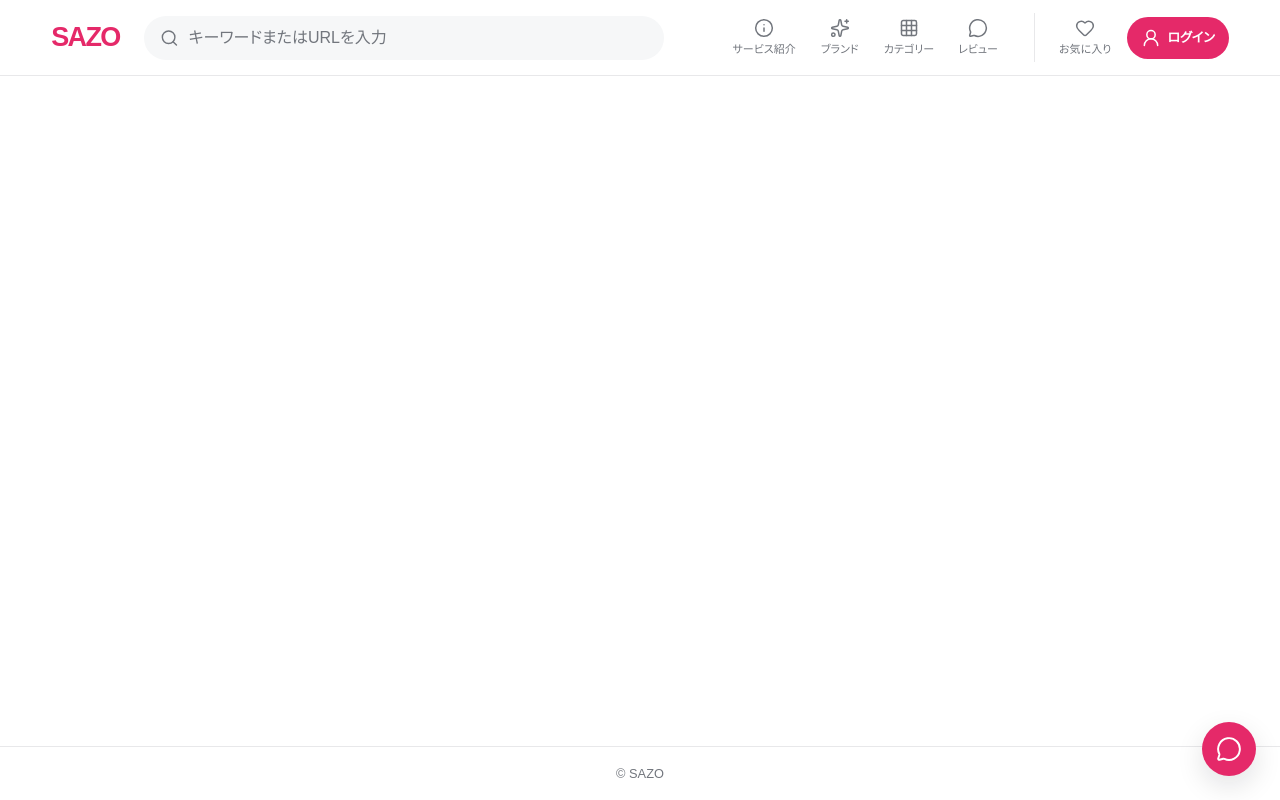
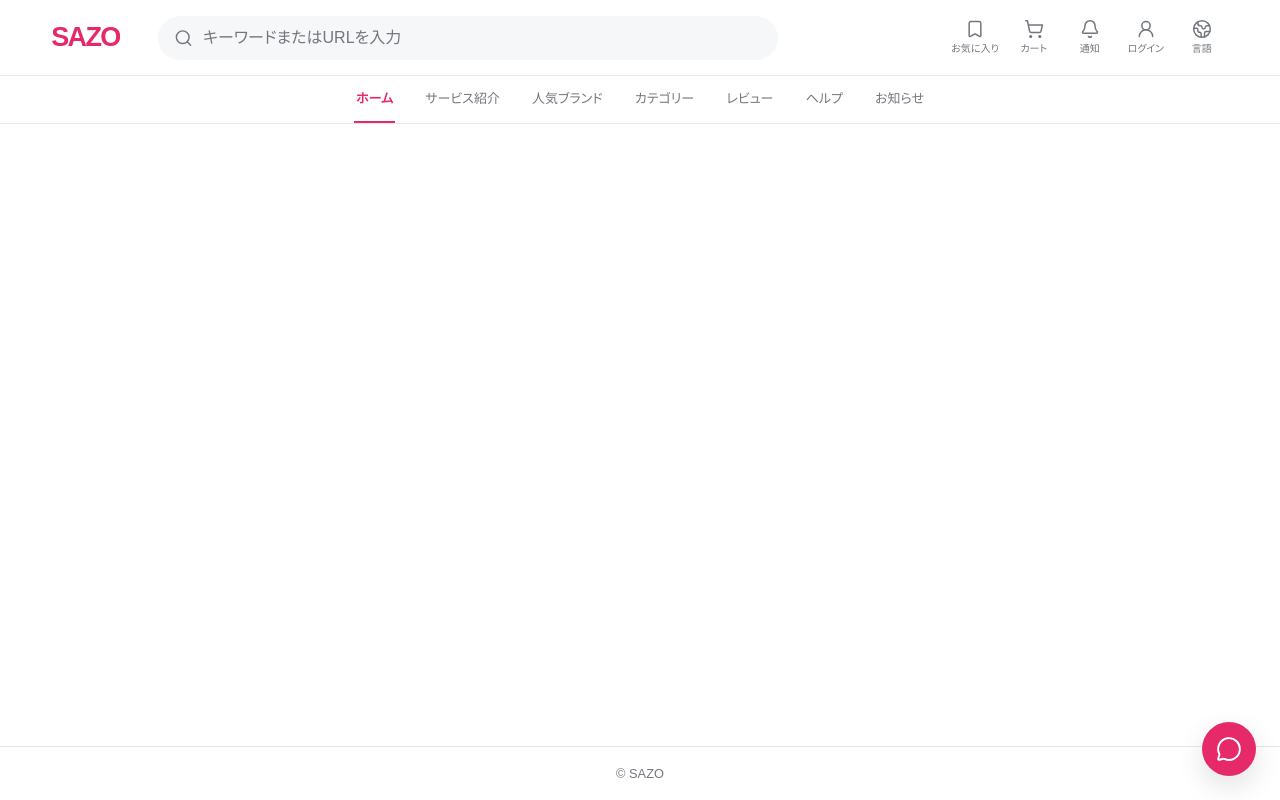
Before and after one commit to tetsufujita/jplanet-commerce-mock, a React (Vite) app: page /sazo-commerce-mock in a window 1280 px wide. Built offline with nearby package versions, Linux system fonts and the light colour scheme.

Commit message:
fix: align SAZO shell controls and behavior

```diff
--- a/package.json
+++ b/package.json
@@ -36,6 +36,7 @@
     "eslint-plugin-react-hooks": "^7.0.1",
     "eslint-plugin-react-refresh": "^0.4.24",
     "globals": "^16.5.0",
+    "jsdom": "^26.1.0",
     "pixelmatch": "^7.2.0",
     "pngjs": "^7.0.0",
     "prettier": "^3.8.3",
--- a/src/i18n/locales/en.json
+++ b/src/i18n/locales/en.json
@@ -137,15 +137,22 @@
       "mobileLabel": "モバイルメニュー",
       "home": "ホーム",
       "service": "サービス紹介",
-      "brands": "ブランド",
+      "brands": "人気ブランド",
       "categories": "カテゴリー",
       "reviews": "レビュー",
+      "help": "ヘルプ",
+      "news": "お知らせ",
+      "notification": "通知",
+      "search": "検索",
       "favorites": "お気に入り",
       "mypage": "マイページ"
     },
     "actions": {
       "login": "ログイン",
-      "chat": "チャットを開く"
+      "chat": "チャットを開く",
+      "cart": "カート",
+      "language": "言語",
+      "topActionsLabel": "ユーザーメニュー"
     },
     "footer": {
       "copyright": "© SAZO"
--- a/src/i18n/locales/ja.json
+++ b/src/i18n/locales/ja.json
@@ -137,15 +137,22 @@
       "mobileLabel": "モバイルメニュー",
       "home": "ホーム",
       "service": "サービス紹介",
-      "brands": "ブランド",
+      "brands": "人気ブランド",
       "categories": "カテゴリー",
       "reviews": "レビュー",
+      "help": "ヘルプ",
+      "news": "お知らせ",
+      "notification": "通知",
+      "search": "検索",
       "favorites": "お気に入り",
       "mypage": "マイページ"
     },
     "actions": {
       "login": "ログイン",
-      "chat": "チャットを開く"
+      "chat": "チャットを開く",
+      "cart": "カート",
+      "language": "言語",
+      "topActionsLabel": "ユーザーメニュー"
     },
     "footer": {
       "copyright": "© SAZO"
--- a/src/i18n/locales/pt-BR.json
+++ b/src/i18n/locales/pt-BR.json
@@ -137,15 +137,22 @@
       "mobileLabel": "モバイルメニュー",
       "home": "ホーム",
       "service": "サービス紹介",
-      "brands": "ブランド",
+      "brands": "人気ブランド",
       "categories": "カテゴリー",
       "reviews": "レビュー",
+      "help": "ヘルプ",
+      "news": "お知らせ",
+      "notification": "通知",
+      "search": "検索",
       "favorites": "お気に入り",
       "mypage": "マイページ"
     },
     "actions": {
       "login": "ログイン",
-      "chat": "チャットを開く"
+      "chat": "チャットを開く",
+      "cart": "カート",
+      "language": "言語",
+      "topActionsLabel": "ユーザーメニュー"
     },
     "footer": {
       "copyright": "© SAZO"
--- a/src/sazo-commerce/SazoShell.tsx
+++ b/src/sazo-commerce/SazoShell.tsx
@@ -1,35 +1,33 @@
-import type { ComponentType, Dispatch, ReactNode } from "react";
+import type { Dispatch, ReactNode } from "react";
 import {
-  Grid3X3,
+  Bell,
+  Bookmark,
+  Globe2,
   Heart,
   Home,
-  Info,
   MessageCircle,
   Search,
-  Sparkles,
+  ShoppingCart,
   UserRound,
+  type LucideIcon,
 } from "lucide-react";
 import { useTranslation } from "react-i18next";
 import type { SazoAction, SazoState, SazoView } from "@/sazo-commerce/model";
 
 interface NavigationItem {
-  icon: ComponentType<{ "aria-hidden": true; size: number; strokeWidth: number }>;
+  icon?: LucideIcon;
   translationKey: string;
-  view: SazoView;
+  view?: SazoView;
 }
 
 const desktopNavigation = [
-  { icon: Info, translationKey: "sazo.navigation.service", view: "service" },
-  { icon: Sparkles, translationKey: "sazo.navigation.brands", view: "brands" },
-  { icon: Grid3X3, translationKey: "sazo.navigation.categories", view: "categories" },
-  { icon: MessageCircle, translationKey: "sazo.navigation.reviews", view: "reviews" },
-] satisfies readonly NavigationItem[];
-
-const mobileNavigation = [
-  { icon: Home, translationKey: "sazo.navigation.home", view: "home" },
-  { icon: Grid3X3, translationKey: "sazo.navigation.categories", view: "categories" },
-  { icon: Heart, translationKey: "sazo.navigation.favorites", view: "favorites" },
-  { icon: UserRound, translationKey: "sazo.navigation.mypage", view: "mypage" },
+  { translationKey: "sazo.navigation.home", view: "home" },
+  { translationKey: "sazo.navigation.service", view: "service" },
+  { translationKey: "sazo.navigation.brands", view: "brands" },
+  { translationKey: "sazo.navigation.categories", view: "categories" },
+  { translationKey: "sazo.navigation.reviews", view: "reviews" },
+  { translationKey: "sazo.navigation.help" },
+  { translationKey: "sazo.navigation.news" },
 ] satisfies readonly NavigationItem[];
 
 export interface SazoShellProps {
@@ -39,27 +37,63 @@ export interface SazoShellProps {
 }
 
 interface NavigationButtonProps {
+  className?: string;
   dispatch: Dispatch<SazoAction>;
-  icon: NavigationItem["icon"];
+  icon?: LucideIcon;
   label: string;
   state: SazoState;
-  view: SazoView;
+  view?: SazoView;
 }
 
 function NavigationButton({
+  className = "sazo-nav-button",
   dispatch,
   icon: Icon,
   label,
   state,
   view,
 }: NavigationButtonProps) {
+  const isNavigable = view !== undefined;
+
   return (
     <button
-      aria-pressed={state.view === view}
-      className="sazo-nav-button"
-      onClick={() => {
+      aria-pressed={isNavigable ? state.view === view : undefined}
+      className={className}
+      onClick={
+        isNavigable
+          ? () => {
               dispatch({ type: "navigate", view });
-      }}
+            }
+          : undefined
+      }
+      type="button"
+    >
+      {Icon === undefined ? null : <Icon aria-hidden size={20} strokeWidth={1.8} />}
+      <span>{label}</span>
+    </button>
+  );
+}
+
+interface ControlButtonProps {
+  className: string;
+  expanded?: boolean;
+  icon: LucideIcon;
+  label: string;
+  onPress?: () => void;
+}
+
+function ControlButton({
+  className,
+  expanded,
+  icon: Icon,
+  label,
+  onPress,
+}: ControlButtonProps) {
+  return (
+    <button
+      aria-expanded={expanded}
+      className={className}
+      onClick={onPress}
       type="button"
     >
       <Icon aria-hidden size={20} strokeWidth={1.8} />
@@ -68,8 +102,43 @@ function NavigationButton({
   );
 }
 
+interface WordmarkProps {
+  dispatch: Dispatch<SazoAction>;
+  homeLabel: string;
+  wordmark: string;
+}
+
+function Wordmark({ dispatch, homeLabel, wordmark }: WordmarkProps) {
+  return (
+    <button
+      aria-label={homeLabel}
+      className="sazo-wordmark"
+      onClick={() => {
+        dispatch({ type: "navigate", view: "home" });
+      }}
+      type="button"
+    >
+      {wordmark}
+    </button>
+  );
+}
+
+interface ShellFooterProps {
+  copyright: string;
+}
+
+function ShellFooter({ copyright }: ShellFooterProps) {
+  return (
+    <footer className="sazo-footer">
+      <small>{copyright}</small>
+    </footer>
+  );
+}
+
 export function SazoShell({ children, dispatch, state }: SazoShellProps) {
   const { t } = useTranslation();
+  const loginExpanded = state.overlay === "login";
+  const serviceView = state.view === "service";
 
   return (
     <div
@@ -78,17 +147,13 @@ export function SazoShell({ children, dispatch, state }: SazoShellProps) {
       data-overlay={state.overlay}
       data-view={state.view}
     >
-      <header className="sazo-desktop-header" data-shell="desktop">
-        <button
-          aria-label={t("sazo.brand.homeLabel")}
-          className="sazo-wordmark"
-          onClick={() => {
-            dispatch({ type: "navigate", view: "home" });
-          }}
-          type="button"
-        >
-          {t("sazo.brand.wordmark")}
-        </button>
+      <div className="sazo-desktop-shell" data-shell="desktop">
+        <header className="sazo-desktop-header">
+          <Wordmark
+            dispatch={dispatch}
+            homeLabel={t("sazo.brand.homeLabel")}
+            wordmark={t("sazo.brand.wordmark")}
+          />
 
           <div className="sazo-search" role="search">
             <label className="sazo-visually-hidden" htmlFor="sazo-desktop-search">
@@ -102,12 +167,57 @@ export function SazoShell({ children, dispatch, state }: SazoShellProps) {
             />
           </div>
 
-        <nav aria-label={t("sazo.navigation.desktopLabel")} className="sazo-desktop-nav">
+          <div
+            aria-label={t("sazo.actions.topActionsLabel")}
+            className="sazo-top-actions"
+            role="group"
+          >
+            <NavigationButton
+              className="sazo-top-action"
+              dispatch={dispatch}
+              icon={Bookmark}
+              label={t("sazo.navigation.favorites")}
+              state={state}
+              view="favorites"
+            />
+            <ControlButton
+              className="sazo-top-action"
+              icon={ShoppingCart}
+              label={t("sazo.actions.cart")}
+            />
+            <ControlButton
+              className="sazo-top-action"
+              icon={Bell}
+              label={t("sazo.navigation.notification")}
+            />
+            <ControlButton
+              className="sazo-top-action"
+              expanded={loginExpanded}
+              icon={UserRound}
+              label={t("sazo.actions.login")}
+              onPress={() => {
+                dispatch({ type: "open-login" });
+              }}
+            />
+            <ControlButton
+              className="sazo-top-action"
+              icon={Globe2}
+              label={t("sazo.actions.language")}
+            />
+          </div>
+        </header>
+
+        <nav
+          aria-hidden={serviceView}
+          aria-label={t("sazo.navigation.desktopLabel")}
+          className="sazo-desktop-nav"
+          data-behavior="sticky"
+        >
           {desktopNavigation.map((item) => (
             <NavigationButton
+              className="sazo-secondary-button"
               dispatch={dispatch}
-              icon={item.icon}
-              key={item.view}
+              key={item.translationKey}
               label={t(item.translationKey)}
               state={state}
               view={item.view}
@@ -115,7 +225,47 @@ export function SazoShell({ children, dispatch, state }: SazoShellProps) {
           ))}
         </nav>
 
-        <div className="sazo-account-actions">
+        <main className="sazo-main">{children}</main>
+        <ShellFooter copyright={t("sazo.footer.copyright")} />
+      </div>
+
+      <div className="sazo-mobile-shell" data-shell="mobile">
+        <header className="sazo-mobile-header">
+          <Wordmark
+            dispatch={dispatch}
+            homeLabel={t("sazo.brand.homeLabel")}
+            wordmark={t("sazo.brand.wordmark")}
+          />
+        </header>
+
+        <main className="sazo-main">{children}</main>
+        <ShellFooter copyright={t("sazo.footer.copyright")} />
+
+        <nav
+          aria-hidden={serviceView}
+          aria-label={t("sazo.navigation.mobileLabel")}
+          className="sazo-mobile-nav"
+          data-behavior="fixed"
+        >
+          <NavigationButton
+            dispatch={dispatch}
+            icon={Home}
+            label={t("sazo.navigation.home")}
+            state={state}
+            view="home"
+          />
+          <ControlButton
+            className="sazo-nav-button"
+            icon={Bell}
+            label={t("sazo.navigation.notification")}
+          />
+          <NavigationButton
+            dispatch={dispatch}
+            icon={Search}
+            label={t("sazo.navigation.search")}
+            state={state}
+            view="catalog"
+          />
           <NavigationButton
             dispatch={dispatch}
             icon={Heart}
@@ -123,80 +273,20 @@ export function SazoShell({ children, dispatch, state }: SazoShellProps) {
             state={state}
             view="favorites"
           />
-          <button
-            className="sazo-login-button"
-            onClick={() => {
+          <ControlButton
+            className="sazo-nav-button"
+            expanded={loginExpanded}
+            icon={UserRound}
+            label={t("sazo.actions.login")}
+            onPress={() => {
               dispatch({ type: "open-login" });
             }}
-            type="button"
-          >
-            <UserRound aria-hidden size={20} strokeWidth={1.8} />
-            <span>{t("sazo.actions.login")}</span>
-          </button>
+          />
+        </nav>
       </div>
-      </header>
-
-      <header className="sazo-mobile-header" data-shell="mobile">
-        <button
-          aria-label={t("sazo.brand.homeLabel")}
-          className="sazo-wordmark"
-          onClick={() => {
-            dispatch({ type: "navigate", view: "home" });
-          }}
-          type="button"
-        >
-          {t("sazo.brand.wordmark")}
-        </button>
-        <div className="sazo-mobile-actions">
-          <button
-            aria-label={t("sazo.search.label")}
-            className="sazo-icon-button"
-            onClick={() => {
-              dispatch({ type: "navigate", view: "catalog" });
-            }}
-            type="button"
-          >
-            <Search aria-hidden size={22} strokeWidth={1.8} />
-          </button>
-          <button
-            aria-label={t("sazo.actions.login")}
-            className="sazo-icon-button"
-            onClick={() => {
-              dispatch({ type: "open-login" });
-            }}
-            type="button"
-          >
-            <UserRound aria-hidden size={22} strokeWidth={1.8} />
-          </button>
-        </div>
-      </header>
-
-      <main className="sazo-main" id="sazo-main">
-        {children}
-      </main>
-
-      <footer className="sazo-footer">
-        <small>{t("sazo.footer.copyright")}</small>
-      </footer>
-
-      <nav
-        aria-label={t("sazo.navigation.mobileLabel")}
-        className="sazo-mobile-nav"
-        data-shell="mobile"
-      >
-        {mobileNavigation.map((item) => (
-          <NavigationButton
-            dispatch={dispatch}
-            icon={item.icon}
-            key={item.view}
-            label={t(item.translationKey)}
-            state={state}
-            view={item.view}
-          />
-        ))}
-      </nav>
 
       <button
+        aria-expanded={state.overlay === "chat"}
         aria-label={t("sazo.actions.chat")}
         className="sazo-chat-button"
         onClick={() => {
--- a/src/sazo-commerce/sazo.css
+++ b/src/sazo-commerce/sazo.css
@@ -38,14 +38,22 @@
   border: 0;
 }
 
+.sazo-root .sazo-desktop-shell {
+  display: block;
+}
+
+.sazo-root .sazo-mobile-shell {
+  display: none;
+}
+
 .sazo-root .sazo-desktop-header {
   position: sticky;
   z-index: 20;
   top: 0;
   display: grid;
-  grid-template-columns: auto minmax(240px, 1fr) auto auto;
+  grid-template-columns: auto minmax(280px, 1fr) auto;
   align-items: center;
-  gap: 24px;
+  gap: clamp(20px, 3vw, 48px);
   min-height: 76px;
   padding: 12px clamp(24px, 4vw, 64px);
   border-bottom: 1px solid var(--sazo-line);
@@ -68,7 +76,7 @@
   align-items: center;
   gap: 10px;
   min-width: 0;
-  max-width: 520px;
+  max-width: 620px;
   height: 44px;
   padding: 0 16px;
   border-radius: 999px;
@@ -89,26 +97,31 @@
   color: var(--sazo-muted);
 }
 
-.sazo-root .sazo-desktop-nav,
-.sazo-root .sazo-account-actions,
-.sazo-root .sazo-mobile-actions {
+.sazo-root .sazo-top-actions,
+.sazo-root .sazo-desktop-nav {
   display: flex;
   align-items: center;
 }
 
-.sazo-root .sazo-desktop-nav {
-  gap: 4px;
+.sazo-root .sazo-top-actions {
+  gap: 2px;
 }
 
-.sazo-root .sazo-account-actions {
-  gap: 8px;
-  padding-left: 16px;
-  border-left: 1px solid var(--sazo-line);
+.sazo-root .sazo-desktop-nav {
+  position: sticky;
+  z-index: 19;
+  top: 76px;
+  justify-content: center;
+  gap: clamp(12px, 2.2vw, 34px);
+  min-height: 48px;
+  padding: 0 clamp(20px, 4vw, 64px);
+  border-bottom: 1px solid var(--sazo-line);
+  background: var(--sazo-surface);
 }
 
+.sazo-root .sazo-top-action,
+.sazo-root .sazo-secondary-button,
 .sazo-root .sazo-nav-button,
-.sazo-root .sazo-login-button,
-.sazo-root .sazo-icon-button,
 .sazo-root .sazo-chat-button {
   display: inline-flex;
   align-items: center;
@@ -122,42 +135,60 @@
     transform 160ms ease;
 }
 
+.sazo-root .sazo-top-action {
+  flex-direction: column;
+  gap: 2px;
+  min-width: 54px;
+  min-height: 48px;
+  padding: 4px 6px;
+  border-radius: 10px;
+  color: var(--sazo-muted);
+  font-size: 10px;
+  white-space: nowrap;
+}
+
+.sazo-root .sazo-secondary-button {
+  min-height: 47px;
+  padding: 0 2px;
+  border-bottom: 2px solid transparent;
+  color: var(--sazo-muted);
+  font-size: 13px;
+  white-space: nowrap;
+}
+
 .sazo-root .sazo-nav-button {
   flex-direction: column;
   gap: 3px;
-  min-width: 64px;
-  min-height: 48px;
-  padding: 5px 8px;
+  min-width: 56px;
+  min-height: 54px;
+  padding: 5px 4px;
   border-radius: 10px;
   color: var(--sazo-muted);
-  font-size: 11px;
+  font-size: 10px;
   white-space: nowrap;
 }
 
+.sazo-root .sazo-top-action[aria-pressed="true"],
+.sazo-root .sazo-secondary-button[aria-pressed="true"],
 .sazo-root .sazo-nav-button[aria-pressed="true"],
+.sazo-root .sazo-top-action:hover,
+.sazo-root .sazo-secondary-button:hover,
 .sazo-root .sazo-nav-button:hover {
-  background: var(--sazo-soft);
   color: var(--sazo-pink);
 }
 
-.sazo-root .sazo-login-button {
-  gap: 6px;
-  min-height: 42px;
-  padding: 0 14px;
-  border-radius: 999px;
-  background: var(--sazo-pink);
-  color: var(--sazo-surface);
-  font-size: 13px;
+.sazo-root .sazo-secondary-button[aria-pressed="true"] {
+  border-bottom-color: var(--sazo-pink);
   font-weight: 700;
 }
 
-.sazo-root .sazo-mobile-header,
-.sazo-root .sazo-mobile-nav {
-  display: none;
+.sazo-root .sazo-top-action:hover,
+.sazo-root .sazo-nav-button:hover {
+  background: var(--sazo-soft);
 }
 
 .sazo-root .sazo-main {
-  min-height: calc(100vh - 130px);
+  min-height: calc(100vh - 178px);
 }
 
 .sazo-root .sazo-footer {
@@ -183,24 +214,45 @@
   box-shadow: 0 10px 28px var(--sazo-shadow);
 }
 
-.sazo-root .sazo-login-button:hover,
 .sazo-root .sazo-chat-button:hover {
   transform: translateY(-2px);
 }
 
 .sazo-root .sazo-wordmark:focus-visible,
+.sazo-root .sazo-top-action:focus-visible,
+.sazo-root .sazo-secondary-button:focus-visible,
 .sazo-root .sazo-nav-button:focus-visible,
-.sazo-root .sazo-login-button:focus-visible,
-.sazo-root .sazo-icon-button:focus-visible,
 .sazo-root .sazo-chat-button:focus-visible,
 .sazo-root .sazo-search input:focus-visible {
   outline: 3px solid var(--sazo-pink);
   outline-offset: 3px;
 }
 
+.sazo-root[data-view="service"] .sazo-desktop-header {
+  grid-template-columns: 1fr auto 1fr;
+}
+
+.sazo-root[data-view="service"] .sazo-desktop-header .sazo-wordmark {
+  grid-column: 2;
+}
+
+.sazo-root[data-view="service"] .sazo-desktop-header .sazo-search,
+.sazo-root[data-view="service"] .sazo-desktop-header .sazo-top-actions,
+.sazo-root[data-view="service"] .sazo-desktop-nav {
+  display: none;
+}
+
+.sazo-root[data-view="service"] .sazo-desktop-shell .sazo-main {
+  min-height: calc(100vh - 130px);
+}
+
 @media (max-width: 767px) {
-  .sazo-root .sazo-desktop-header {
+  .sazo-root .sazo-desktop-shell {
     display: none;
+  }
+
+  .sazo-root .sazo-mobile-shell {
+    display: block;
   }
 
   .sazo-root .sazo-mobile-header {
@@ -209,34 +261,19 @@
     top: 0;
     display: flex;
     align-items: center;
-    justify-content: space-between;
+    justify-content: center;
     min-height: 58px;
     padding: 8px 16px;
     border-bottom: 1px solid var(--sazo-line);
     background: var(--sazo-surface);
   }
 
-  .sazo-root .sazo-mobile-actions {
-    gap: 4px;
-  }
-
-  .sazo-root .sazo-icon-button {
-    width: 42px;
-    height: 42px;
-    border-radius: 50%;
-  }
-
-  .sazo-root .sazo-icon-button:hover {
-    background: var(--sazo-soft);
-    color: var(--sazo-pink);
-  }
-
-  .sazo-root .sazo-main {
-    min-height: calc(100vh - 174px);
+  .sazo-root .sazo-mobile-shell .sazo-main {
+    min-height: calc(100vh - 180px);
     padding-bottom: 74px;
   }
 
-  .sazo-root .sazo-footer {
+  .sazo-root .sazo-mobile-shell .sazo-footer {
     padding-bottom: 90px;
   }
 
@@ -247,7 +284,7 @@
     bottom: 0;
     left: 0;
     display: grid;
-    grid-template-columns: repeat(4, minmax(0, 1fr));
+    grid-template-columns: repeat(5, minmax(0, 1fr));
     min-height: 68px;
     padding: 5px max(8px, env(safe-area-inset-right))
       max(5px, env(safe-area-inset-bottom)) max(8px, env(safe-area-inset-left));
@@ -267,6 +304,23 @@
     width: 50px;
     height: 50px;
   }
+
+  .sazo-root[data-view="service"] .sazo-mobile-nav {
+    display: none;
+  }
+
+  .sazo-root[data-view="service"] .sazo-mobile-shell .sazo-main {
+    min-height: calc(100vh - 112px);
+    padding-bottom: 0;
+  }
+
+  .sazo-root[data-view="service"] .sazo-mobile-shell .sazo-footer {
+    padding-bottom: 16px;
+  }
+
+  .sazo-root[data-view="service"] .sazo-chat-button {
+    bottom: 16px;
+  }
 }
 
 @media (prefers-reduced-motion: reduce) {
```
Also changed, not shown: 2 other files (tests, documents, lock files or other folders). Lines whose indentation alone changed are shown as unchanged.
